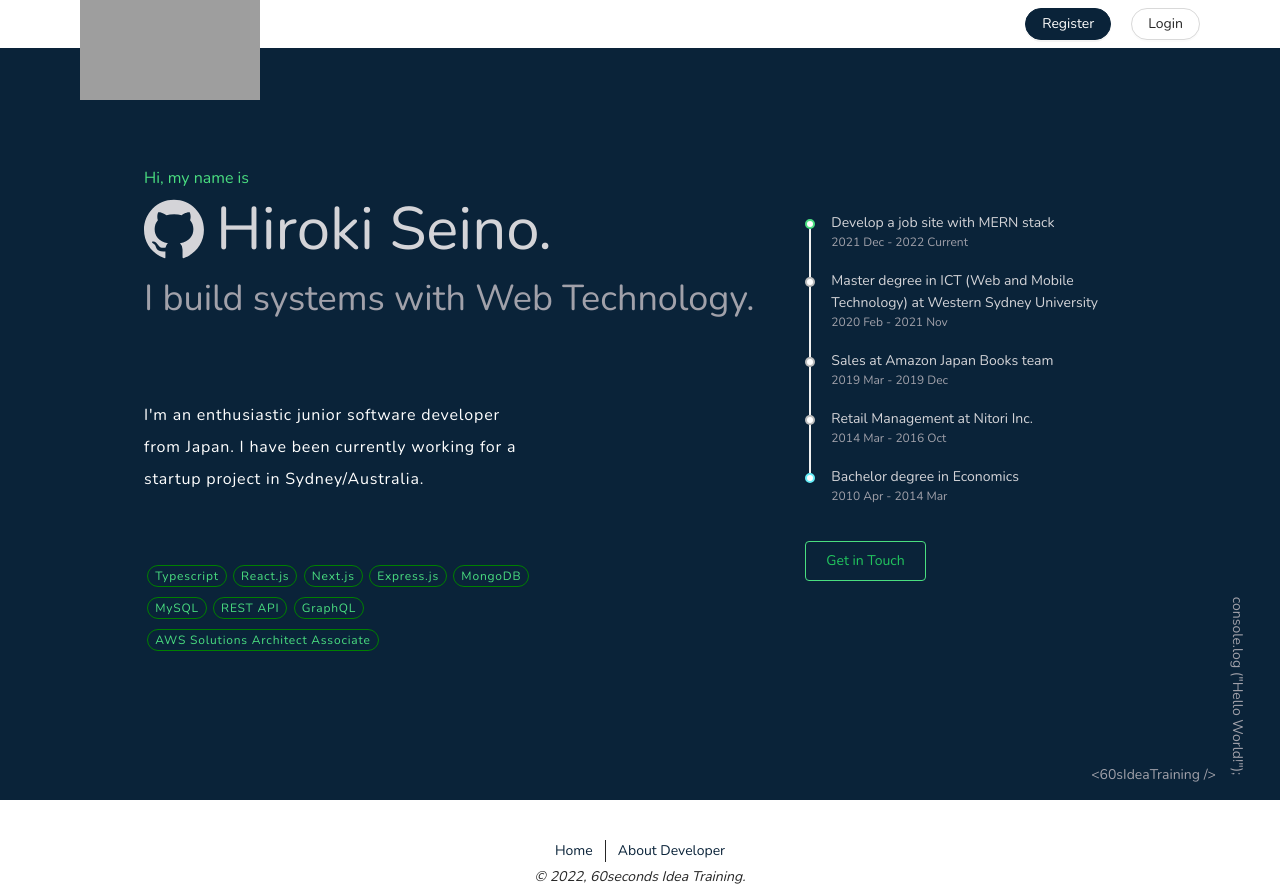
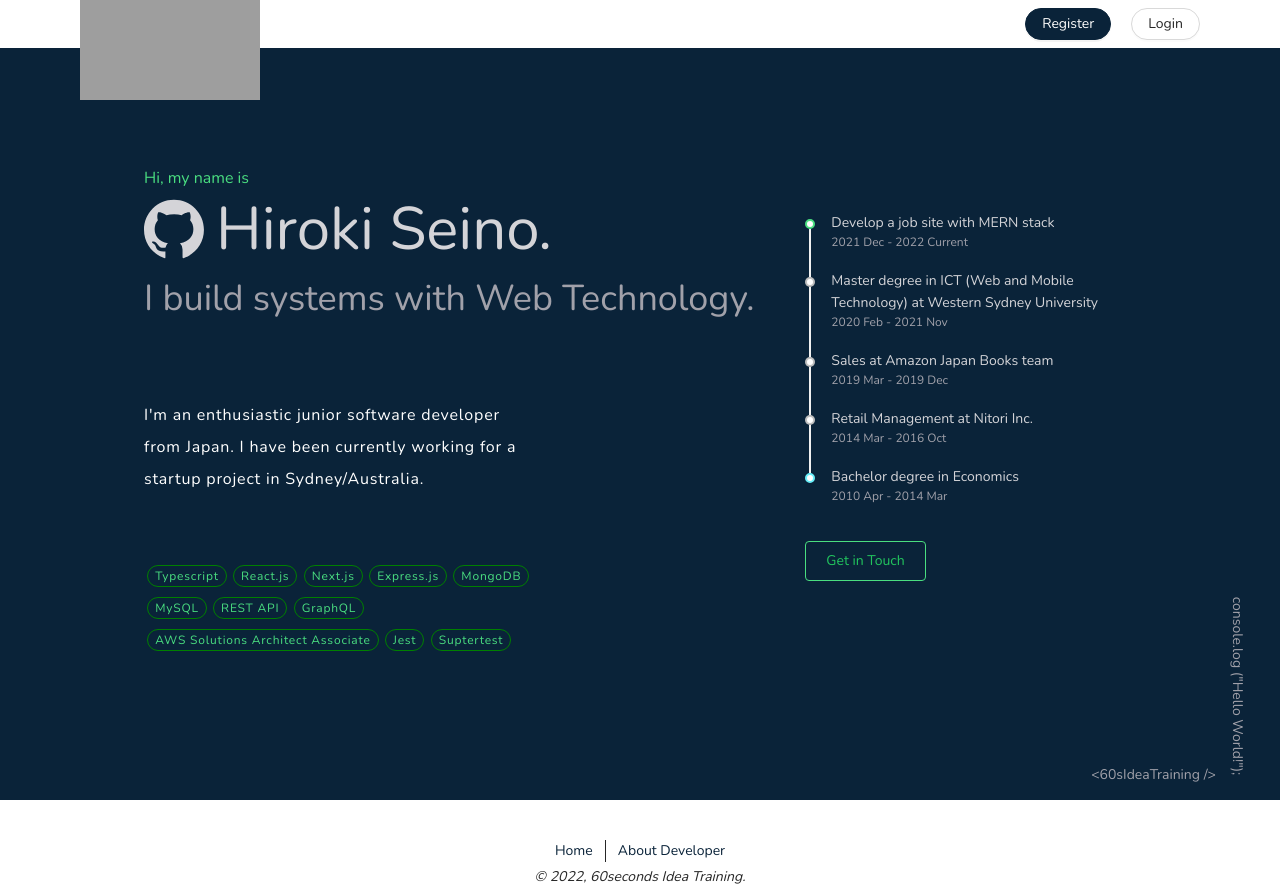
Before and after one commit to hiroki0116/60s-idea-training-client, a Next.js app: page /about in a window 1280 px wide. Built offline with nearby package versions, Linux system fonts and the light colour scheme; no server answers; grey boxes are pictures that could not be loaded.

Commit message:
Add skills in about page

```diff
--- a/components/about/HeroSection.tsx
+++ b/components/about/HeroSection.tsx
@@ -10,7 +10,7 @@ const HeroSection = () => {
         window.open(`mailto:hirokiseino0116@gmail.com?subject=${emailSubject}&body=${emailBody}`, '_blank');
     }
 
-    const techStacks = ["Typescript","React.js","Next.js","Express.js","MongoDB","MySQL","REST API","GraphQL","AWS Solutions Architect Associate"];
+    const techStacks = ["Typescript","React.js","Next.js","Express.js","MongoDB","MySQL","REST API","GraphQL","AWS Solutions Architect Associate","Jest","Suptertest"];
 
   return (
     <div className="min-h-screen w-full grid sm:grid-cols-3 grid-cols-1 justify-items-center items-center sm:px-36 px-10 " style={{backgroundColor:PRIMARY_COLOR}}>
```
